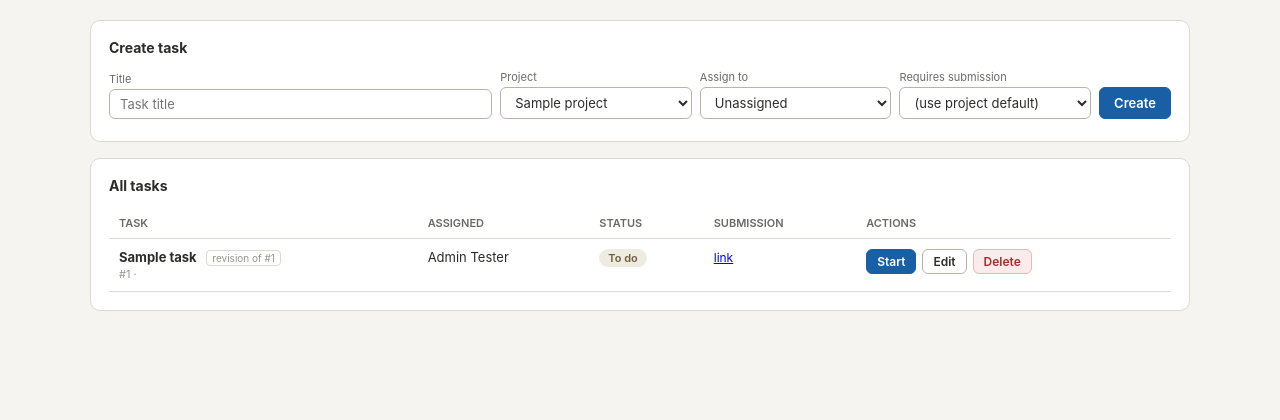
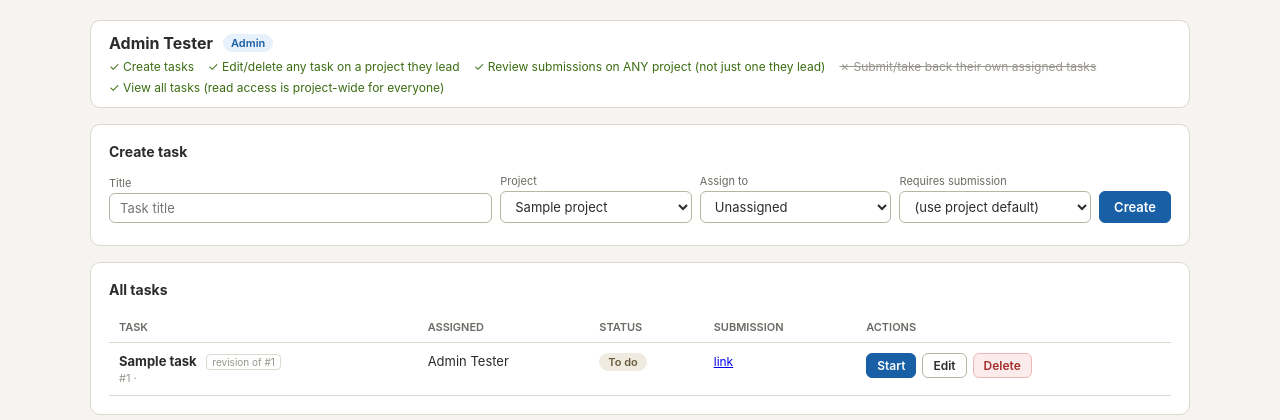
Before and after one commit to vandalier7/projectManagementSystem, a Laravel app: page /tasks-dev in a window 1280 px wide. Shown: the part 56-476 px from the top of the page. Run offline with Laravel 12, Linux system fonts and the light colour scheme; a user stored in the database is signed in; data comes from the database, SQL or seed files in the repository; tables that the repository leaves empty hold one stand-in row (values such as "Sample post"); parts of the project's set-up code (start-up, migrations or seed data) failed here and were passed over.

Commit message:
curl tests done. core API layer logic for task life cycle is protected and working.
about to implement auth layer with Sanctum

```diff
--- a/app/Http/Controllers/Api/TaskController.php
+++ b/app/Http/Controllers/Api/TaskController.php
@@ -62,18 +62,26 @@ class TaskController extends Controller
         ]);
 
         $actingUser = User::findOrFail($validated['acting_as_user_id']);
-        $project = $task->project;
-        $isLead = $project->lead_id === $actingUser->id;
-        $isAdmin = $actingUser->system_role === 'admin';
-        $isAssignee = $task->assigned_to === $actingUser->id;
+
+        $result = DB::transaction(function () use ($task, $validated, $request, $actingUser) {
+            // Re-fetch and lock the row INSIDE the transaction. Any other
+            // request trying to update this same task waits here until we
+            // commit or roll back — this is what actually prevents the
+            // race condition (e.g. approve vs. takeback happening at once).
+            $task = Task::lockForUpdate()->findOrFail($task->id);
 
             if (array_key_exists('status', $validated)) {
                 $newStatus = $validated['status'];
+                $currentStatus = $task->status;
 
-            // Lead/admin reviewing a submission: approve or reject.
-            if ($task->status === 'submitted' && in_array($newStatus, ['done', 'closed'])) {
-                if (!$isLead && !$isAdmin) {
-                    return response()->json(['message' => 'Only the project lead or an admin can review a submission.'], 403);
+                // Every allowed transition is named explicitly below.
+                // Anything not listed here falls through to the default
+                // case at the bottom and is rejected — secure by default,
+                // not secure by enumeration.
+
+                if ($currentStatus === 'submitted' && in_array($newStatus, ['done', 'closed'])) {
+                    if (!$task->canBeReviewedBy($actingUser)) {
+                        abort(response()->json(['message' => 'Only the project lead or an admin can review a submission.'], 403));
                     }
 
                     if ($newStatus === 'done') {
@@ -81,11 +89,6 @@ class TaskController extends Controller
                         $task->reviewed_at = now();
                         $task->completed_date = now();
                     } else {
-                    // Rejection: close this task, spawn the revision task.
-                    // Wrapped in a transaction — either both writes succeed,
-                    // or neither does. We never want a closed task left
-                    // behind with no replacement if something fails midway.
-                    [$task, $revision] = DB::transaction(function () use ($task, $validated, $request, $actingUser) {
                         $task->review_comment = $validated['review_comment'] ?? 'No comment provided.';
                         $task->reviewed_by = $actingUser->id;
                         $task->reviewed_at = now();
@@ -104,56 +107,71 @@ class TaskController extends Controller
                             'due_date' => $request->input('new_due_date'),
                         ]);
 
-                        return [$task, $revision];
-                    });
-
-                    return response()->json([
-                        'closed_task' => $task,
-                        'revision_task' => $revision,
-                    ]);
+                        return ['closed_task' => $task, 'revision_task' => $revision];
                     }
                 }
 
-            // Lead self-approval bypass: their own task skips the gate entirely.
-            elseif ($newStatus === 'done' && $isAssignee && $isLead) {
+                elseif ($currentStatus === 'submitted' && $newStatus === 'in_progress') {
+                    // Takeback: the assignee pulls their own submission back
+                    // before the lead has reviewed it. Only valid while
+                    // still 'submitted' — the lock above guarantees we're
+                    // reading the true current status, not a stale one,
+                    // even if a review was racing against this request.
+                    if (!$task->canBeSubmittedBy($actingUser)) {
+                        abort(response()->json(['message' => 'Only the assigned member can take back this submission.'], 403));
+                    }
+                    $task->submission_link = null;
+                    $task->submission_notes = null;
+                    $task->submitted_at = null;
+                }
+
+                elseif ($currentStatus === 'todo' && $newStatus === 'in_progress') {
+                    if (!$task->isAssignedTo($actingUser) && !$task->canBeEditedBy($actingUser)) {
+                        abort(response()->json(['message' => 'Only the assignee, lead, or admin can start this task.'], 403));
+                    }
+                }
+
+                elseif ($newStatus === 'done' && $task->canBeSelfCompletedBy($actingUser)) {
                     $task->completed_date = now();
                 }
 
-            // No-submission-required task: assignee can self-complete.
-            elseif ($newStatus === 'done' && $isAssignee && !$task->requires_submission) {
-                $task->completed_date = now();
-            }
-
-            // Member trying to jump straight to done on a gated task: blocked.
-            elseif ($newStatus === 'done') {
-                return response()->json(['message' => 'This task requires submission and review before it can be marked done.'], 403);
-            }
-
-            // Member submitting their own task.
-            elseif ($newStatus === 'submitted') {
-                if (!$isAssignee) {
-                    return response()->json(['message' => 'Only the assigned member can submit this task.'], 403);
+                elseif ($newStatus === 'submitted' && $currentStatus === 'in_progress') {
+                    if (!$task->canBeSubmittedBy($actingUser)) {
+                        abort(response()->json(['message' => 'Only the assigned member can submit this task.'], 403));
                     }
                     if (!$request->filled('submission_link')) {
-                    return response()->json(['message' => 'A submission link is required to submit this task.'], 422);
+                        abort(response()->json(['message' => 'A submission link is required to submit this task.'], 422));
                     }
                     $task->submission_link = $validated['submission_link'];
                     $task->submission_notes = $validated['submission_notes'] ?? null;
                     $task->submitted_at = now();
+                }
+
+                else {
+                    // Anything not explicitly matched above is rejected,
+                    // including the bug this whole rewrite fixes: arbitrary
+                    // backward jumps like done -> todo, or skipping straight
+                    // from todo to submitted.
+                    abort(response()->json([
+                        'message' => "The transition from '{$currentStatus}' to '{$newStatus}' is not allowed.",
+                    ], 403));
                 }
             }
 
             unset($validated['acting_as_user_id'], $validated['submission_link'], $validated['submission_notes'], $validated['review_comment']);
 
             $basicFields = array_intersect_key($validated, array_flip(['title', 'description', 'assigned_to', 'priority', 'due_date']));
-        if (!empty($basicFields) && !$isLead && !$isAdmin) {
-            return response()->json(['message' => 'Only the project lead or an admin can edit task details.'], 403);
+            if (!empty($basicFields) && !$task->canBeEditedBy($actingUser)) {
+                abort(response()->json(['message' => 'Only the project lead or an admin can edit task details.'], 403));
             }
 
             $task->fill($validated);
             $task->save();
 
-        return response()->json($task);
+            return $task;
+        });
+
+        return response()->json($result);
     }
 
     public function destroy(Task $task)
--- a/app/Models/Project.php
+++ b/app/Models/Project.php
@@ -45,4 +45,9 @@ class Project extends Model
     {
         return $this->hasMany(Task::class);
     }
+
+    public function isLedBy(User $user): bool
+    {
+        return $this->lead_id === $user->id;
+    }
 }
--- a/app/Models/Task.php
+++ b/app/Models/Task.php
@@ -52,4 +52,33 @@ class Task extends Model
     {
         return $this->belongsTo(Task::class, 'previous_task_id');
     }
+
+    public function isAssignedTo(User $user): bool
+    {
+        return $this->assigned_to === $user->id;
+    }
+
+    public function canBeReviewedBy(User $user): bool
+    {
+        return $this->project->isLedBy($user) || $user->isAdmin();
+    }
+
+    public function canBeEditedBy(User $user): bool
+    {
+        return $this->project->isLedBy($user) || $user->isAdmin();
+    }
+
+    public function canBeSubmittedBy(User $user): bool
+    {
+        return $this->isAssignedTo($user);
+    }
+
+    public function canBeSelfCompletedBy(User $user): bool
+    {
+        if (!$this->isAssignedTo($user)) {
+            return false;
+        }
+
+        return $this->project->isLedBy($user) || !$this->requires_submission;
+    }
 }
--- a/app/Models/User.php
+++ b/app/Models/User.php
@@ -54,4 +54,9 @@ class User extends Authenticatable
             'last_login' => 'datetime',
         ];
     }
+
+    public function isAdmin(): bool
+    {
+        return $this->system_role === 'admin';
+    }
 }
--- a/resources/views/tasks-dev.blade.php
+++ b/resources/views/tasks-dev.blade.php
@@ -110,6 +110,14 @@
   .toast.error { background: var(--red); }
 
   .empty { text-align: center; padding: 30px; color: var(--text-tertiary); font-size: 13px; }
+
+  .capabilities { font-size: 12px; color: var(--text-secondary); display: flex; flex-wrap: wrap; gap: 6px 14px; margin-top: 4px; }
+  .cap-yes { color: var(--green); }
+  .cap-no { color: var(--text-tertiary); text-decoration: line-through; }
+  .role-tag { font-size: 11px; font-weight: 600; padding: 2px 8px; border-radius: 20px; }
+  .role-tag.admin { background: var(--accent-bg); color: var(--accent); }
+  .role-tag.lead { background: var(--green-bg); color: var(--green); }
+  .role-tag.member { background: #f0ebe0; color: #6b5e3f; }
 </style>
 </head>
 <body>
@@ -119,6 +127,12 @@
   <div class="acting-as">
     <span>Acting as:</span>
     <select id="actingAsSelect"></select>
+  </div>
+</div>
+
+<div class="layout" style="margin-bottom: 16px;">
+  <div class="panel" id="capabilitiesPanel" style="padding: 12px 18px;">
+    <div id="capabilitiesContent"></div>
   </div>
 </div>
 
@@ -185,21 +199,80 @@ function actingAsId() {
   return Number(document.getElementById('actingAsSelect').value);
 }
 
-function isLeadOrAdmin(projectId) {
-  const acting = actingAsId();
-  const actingUser = users.find(u => u.id === acting);
-  if (!actingUser) return false;
-  if (actingUser.system_role === 'admin') return true;
-  const project = projects.find(p => p.id === projectId);
-  return project ? project.lead_id === acting : false;
+// --- Permission mirrors -----------------------------------------------
+// These mirror app/Models/User.php, Project.php, Task.php. The PHP
+// versions are the actual source of truth enforced by the server — these
+// exist only so the UI can show/hide controls accurately. If the PHP
+// logic changes, update these to match.
+
+function isAdmin(user) {
+  return user?.system_role === 'admin';
 }
 
-function isLeadOrAdminOnAnyProject() {
+function isLedBy(project, user) {
+  return project?.lead_id === user?.id;
+}
+
+function isAssignedTo(task, user) {
+  return task.assigned_to === user?.id;
+}
+
+function canBeReviewedBy(task, user, project) {
+  return isLedBy(project, user) || isAdmin(user);
+}
+
+function canBeEditedBy(task, user, project) {
+  return isLedBy(project, user) || isAdmin(user);
+}
+
+function canBeSubmittedBy(task, user) {
+  return isAssignedTo(task, user);
+}
+
+function canBeSelfCompletedBy(task, user, project) {
+  if (!isAssignedTo(task, user)) return false;
+  return isLedBy(project, user) || !task.requires_submission;
+}
+
+function isLeadOnAnyProject(user) {
+  return projects.some(p => p.lead_id === user?.id);
+}
+
+function renderCapabilitiesPanel() {
   const acting = actingAsId();
-  const actingUser = users.find(u => u.id === acting);
-  if (!actingUser) return false;
-  if (actingUser.system_role === 'admin') return true;
-  return projects.some(p => p.lead_id === acting);
+  const user = users.find(u => u.id === acting);
+  const content = document.getElementById('capabilitiesContent');
+  if (!user) { content.innerHTML = ''; return; }
+
+  const leadProjects = projects.filter(p => p.lead_id === user.id);
+  const roleTag = isAdmin(user)
+    ? '<span class="role-tag admin">Admin</span>'
+    : leadProjects.length > 0
+      ? '<span class="role-tag lead">Lead on ' + leadProjects.length + ' project(s)</span>'
+      : '<span class="role-tag member">Member</span>';
+
+  const caps = [];
+  caps.push([isAdmin(user) || isLeadOnAnyProject(user), 'Create tasks']);
+  caps.push([isAdmin(user) || isLeadOnAnyProject(user), 'Edit/delete any task on a project they lead']);
+  caps.push([isAdmin(user), 'Review submissions on ANY project (not just one they lead)']);
+  caps.push([!isAdmin(user), 'Submit/take back their own assigned tasks']);
+  caps.push([true, 'View all tasks (read access is project-wide for everyone)']);
+
+  content.innerHTML = `
+    <div style="display:flex; align-items:center; gap:10px; margin-bottom:6px;">
+      <strong>${escapeHtml(user.full_name)}</strong> ${roleTag}
+    </div>
+    <div class="capabilities">
+      ${caps.map(([allowed, label]) => `<span class="${allowed ? 'cap-yes' : 'cap-no'}">${allowed ? '✓' : '✗'} ${label}</span>`).join('')}
+    </div>
+  `;
+}
+
+function taskCanManage(task) {
+  const acting = actingAsId();
+  const user = users.find(u => u.id === acting);
+  const project = projects.find(p => p.id === task.project_id);
+  return canBeEditedBy(task, user, project);
 }
 
 function userName(id) {
@@ -241,6 +314,7 @@ async function loadAll() {
   renderAssigneeOptions();
   renderTasks();
   updateCreatePanelVisibility();
+  renderCapabilitiesPanel();
 }
 
 function renderActingAsOptions() {
@@ -306,7 +380,7 @@ function renderTasks() {
 
 function renderActions(t) {
   const acting = actingAsId();
-  const canManage = isLeadOrAdmin(t.project_id);
+  const canManage = taskCanManage(t);
   let html = '';
 
   if (t.status === 'todo' && t.assigned_to === acting) {
@@ -314,6 +388,9 @@ function renderActions(t) {
   }
   if (t.status === 'in_progress' && t.assigned_to === acting) {
     html += `<button class="small primary" data-action="submit" data-task-id="${t.id}">Submit / Complete</button>`;
+  }
+  if (t.status === 'submitted' && t.assigned_to === acting) {
+    html += `<button class="small" data-action="takeback" data-task-id="${t.id}">Take back</button>`;
   }
   if (t.status === 'submitted' && canManage) {
     html += `<button class="small success" data-action="approve" data-task-id="${t.id}">Approve</button>`;
@@ -331,7 +408,9 @@ function renderActions(t) {
 }
 
 function updateCreatePanelVisibility() {
-  document.getElementById('createPanel').style.display = isLeadOrAdminOnAnyProject() ? 'block' : 'none';
+  const acting = actingAsId();
+  const user = users.find(u => u.id === acting);
+  document.getElementById('createPanel').style.display = (isAdmin(user) || isLeadOnAnyProject(user)) ? 'block' : 'none';
 }
 
 async function handleAction(action, taskId) {
@@ -354,6 +433,12 @@ async function handleAction(action, taskId) {
         showToast('Task completed.');
         await loadAll();
       }
+    }
+
+    else if (action === 'takeback') {
+      await api(`/tasks/${taskId}`, { method: 'PUT', body: JSON.stringify({ acting_as_user_id: acting, status: 'in_progress' }) });
+      showToast('Submission taken back.');
+      await loadAll();
     }
 
     else if (action === 'approve') {
@@ -558,6 +643,7 @@ function escapeHtml(str) {
 document.getElementById('actingAsSelect').addEventListener('change', () => {
   renderTasks();
   updateCreatePanelVisibility();
+  renderCapabilitiesPanel();
 });
 
 loadAll().catch(err => showToast('Failed to load: ' + err.message, true));
--- a/routes/api.php
+++ b/routes/api.php
@@ -1,10 +1,24 @@
 <?php
 
-use Illuminate\Support\Facades\Route;
-use App\Http\Controllers\Api\UserController;
+use App\Http\Controllers\Api\AuthController;
 use App\Http\Controllers\Api\ProjectController;
 use App\Http\Controllers\Api\TaskController;
+use App\Http\Controllers\Api\UserController;
+use Illuminate\Support\Facades\Route;
 
-Route::apiResource('users', UserController::class);
-Route::apiResource('projects', ProjectController::class);
-Route::apiResource('tasks', TaskController::class);
+## Public routes — no token required.
+Route::post('/login', [AuthController::class, 'login']);
+
+## All routes below require a valid Sanctum token,
+## unless AUTH_BYPASS=true is set in .env.
+$middleware = env('AUTH_BYPASS') === 'true' ? [] : ['auth:sanctum'];
+
+Route::middleware($middleware)->group(function () {
+
+	Route::post('/logout', [AuthController::class, 'logout']);
+
+	Route::apiResource('users', UserController::class);
+	Route::apiResource('projects', ProjectController::class);
+	Route::apiResource('tasks', TaskController::class);
+
+});
```
Also changed, not shown: app/Http/Controllers/Api/AuthController.php (added, +41 -0 lines). Lines whose indentation alone changed are shown as unchanged.
